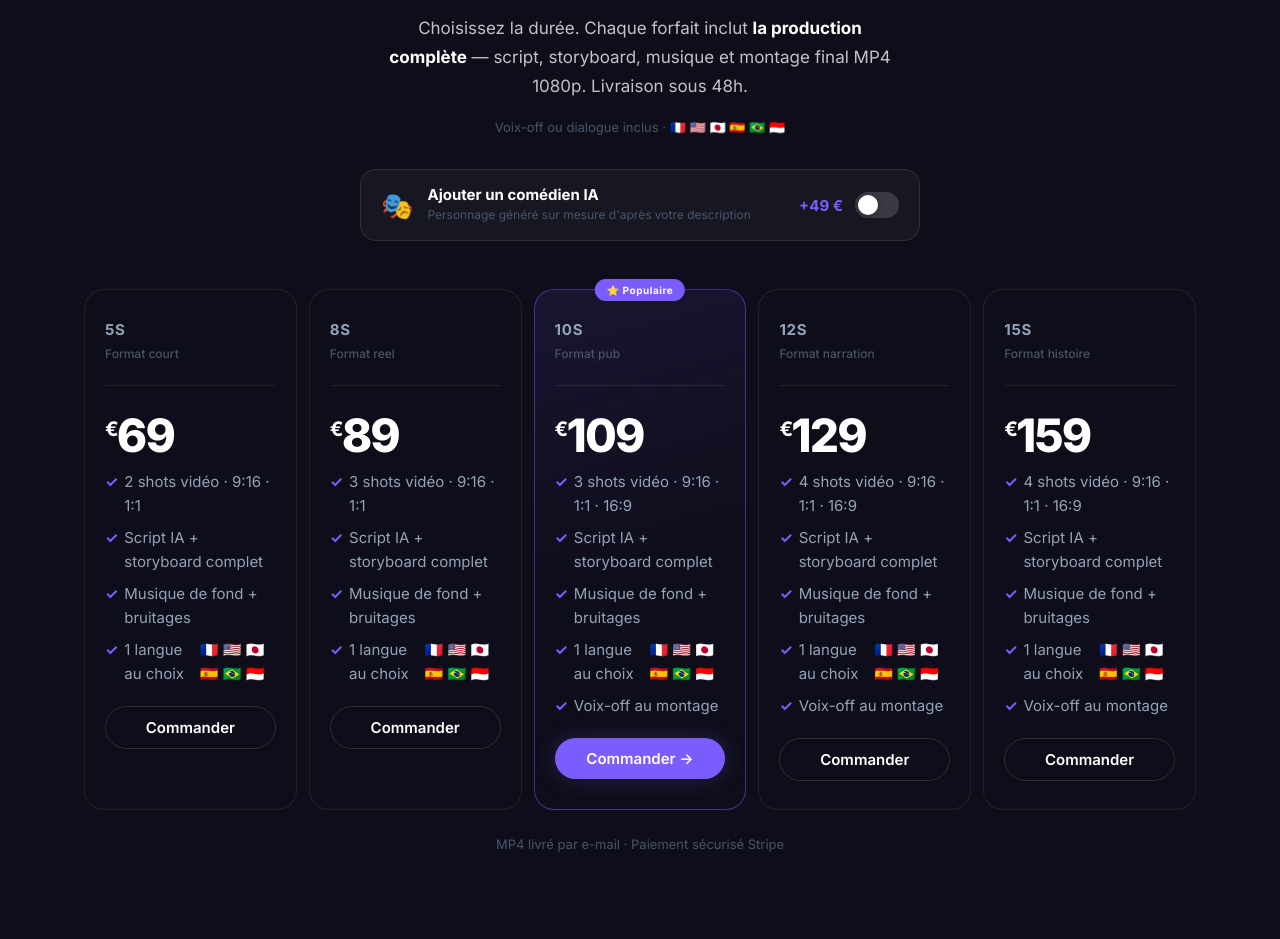
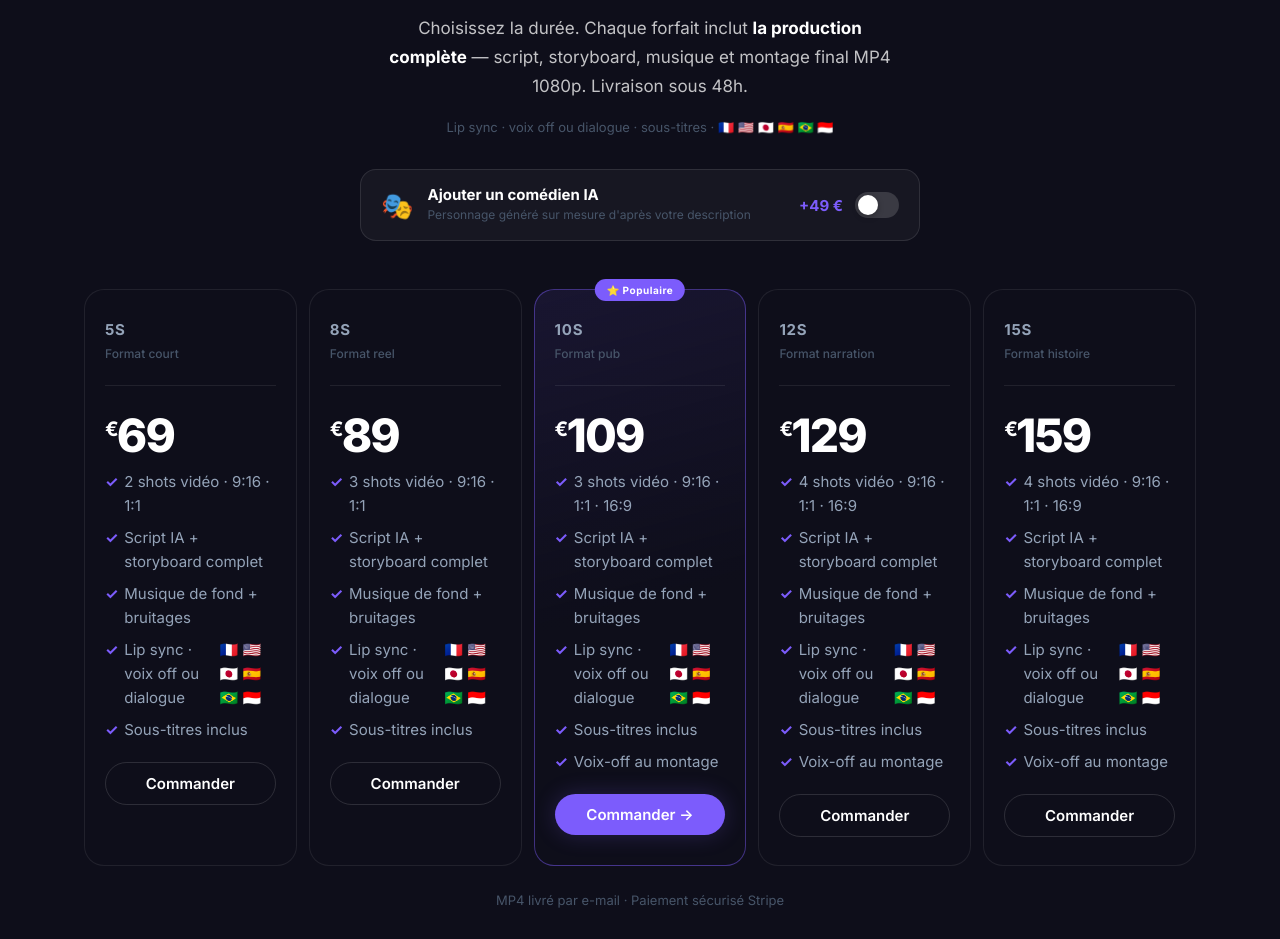
Before and after one commit to sceniqstudio/sceniq, a Next.js app: page / in a window 1280 px wide. Shown: the part 4626-5565 px from the top of the page. Built offline with nearby package versions, Linux system fonts and the light colour scheme; no server answers.

Commit message:
feat(pricing): lip sync + sous-titres dans les perks tarifs

```diff
--- a/app/page.tsx
+++ b/app/page.tsx
@@ -808,7 +808,7 @@ export default function HomePage() {
           {/* ── Langues inline ── */}
           <div className="rv" style={{ textAlign: 'center', marginTop: 16 }}>
             <p style={{ fontSize: 13, color: 'var(--g6)' }}>
-              Voix-off ou dialogue inclus · 🇫🇷 🇺🇸 🇯🇵 🇪🇸 🇧🇷 🇮🇩
+              Lip sync · voix off ou dialogue · sous-titres · 🇫🇷 🇺🇸 🇯🇵 🇪🇸 🇧🇷 🇮🇩
             </p>
           </div>
 
@@ -869,7 +869,8 @@ export default function HomePage() {
                     <li className="lv2-price-perk">{p.shots} shots vidéo · {p.fmts}</li>
                     <li className="lv2-price-perk">Script IA + storyboard complet</li>
                     <li className="lv2-price-perk">Musique de fond + bruitages</li>
-                    <li className="lv2-price-perk">1 langue au choix <span style={{ color: 'var(--g6)', fontWeight: 400 }}>🇫🇷 🇺🇸 🇯🇵 🇪🇸 🇧🇷 🇮🇩</span></li>
+                    <li className="lv2-price-perk">Lip sync · voix off ou dialogue <span style={{ color: 'var(--g6)', fontWeight: 400 }}>🇫🇷 🇺🇸 🇯🇵 🇪🇸 🇧🇷 🇮🇩</span></li>
+                    <li className="lv2-price-perk">Sous-titres inclus</li>
                     {p.voix && <li className="lv2-price-perk">Voix-off au montage</li>}
                     {pricingModel && <li className="lv2-price-perk" style={{ color: 'var(--accent)' }}>Comédien IA sur mesure</li>}
                   </ul>
```
